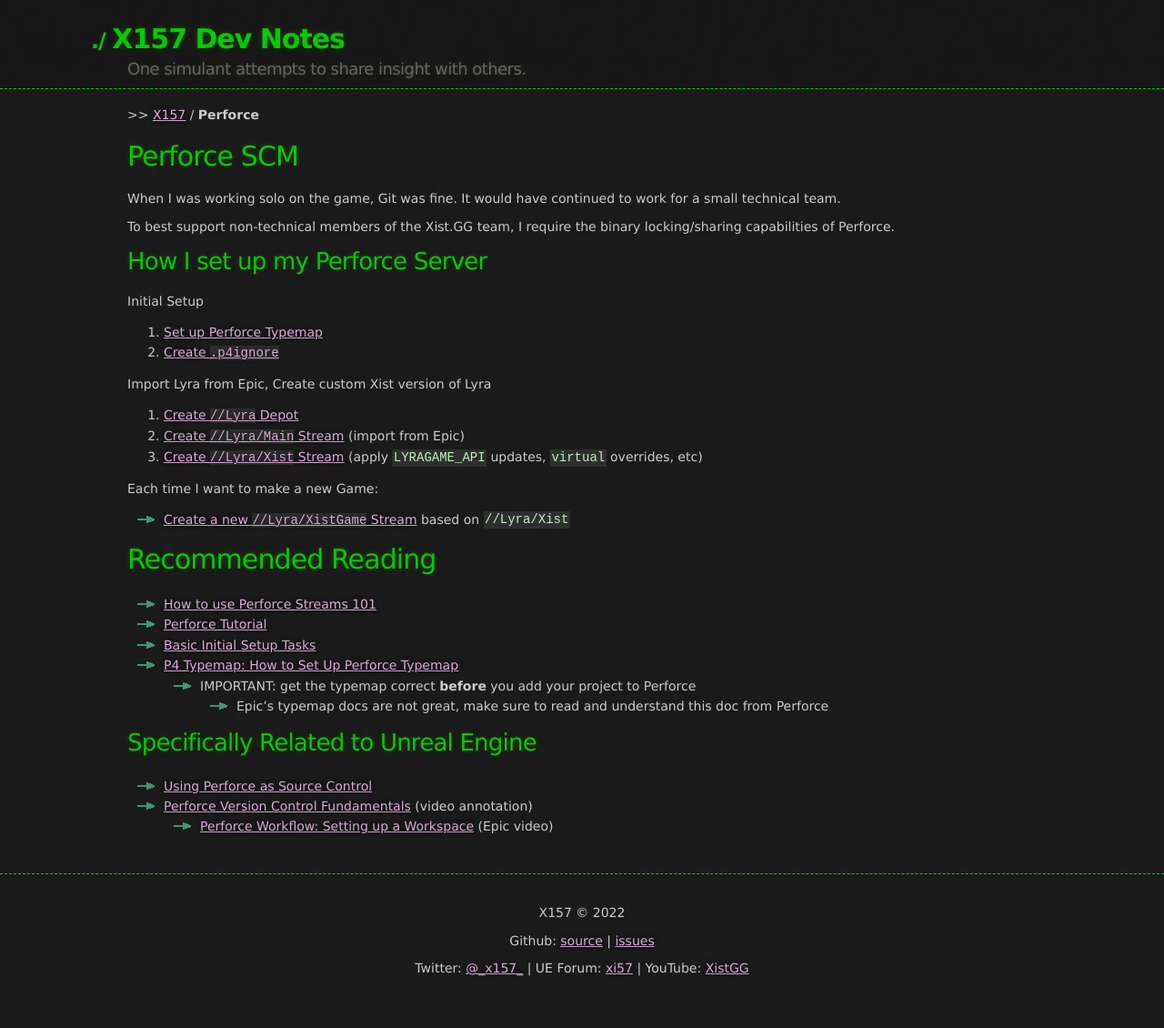
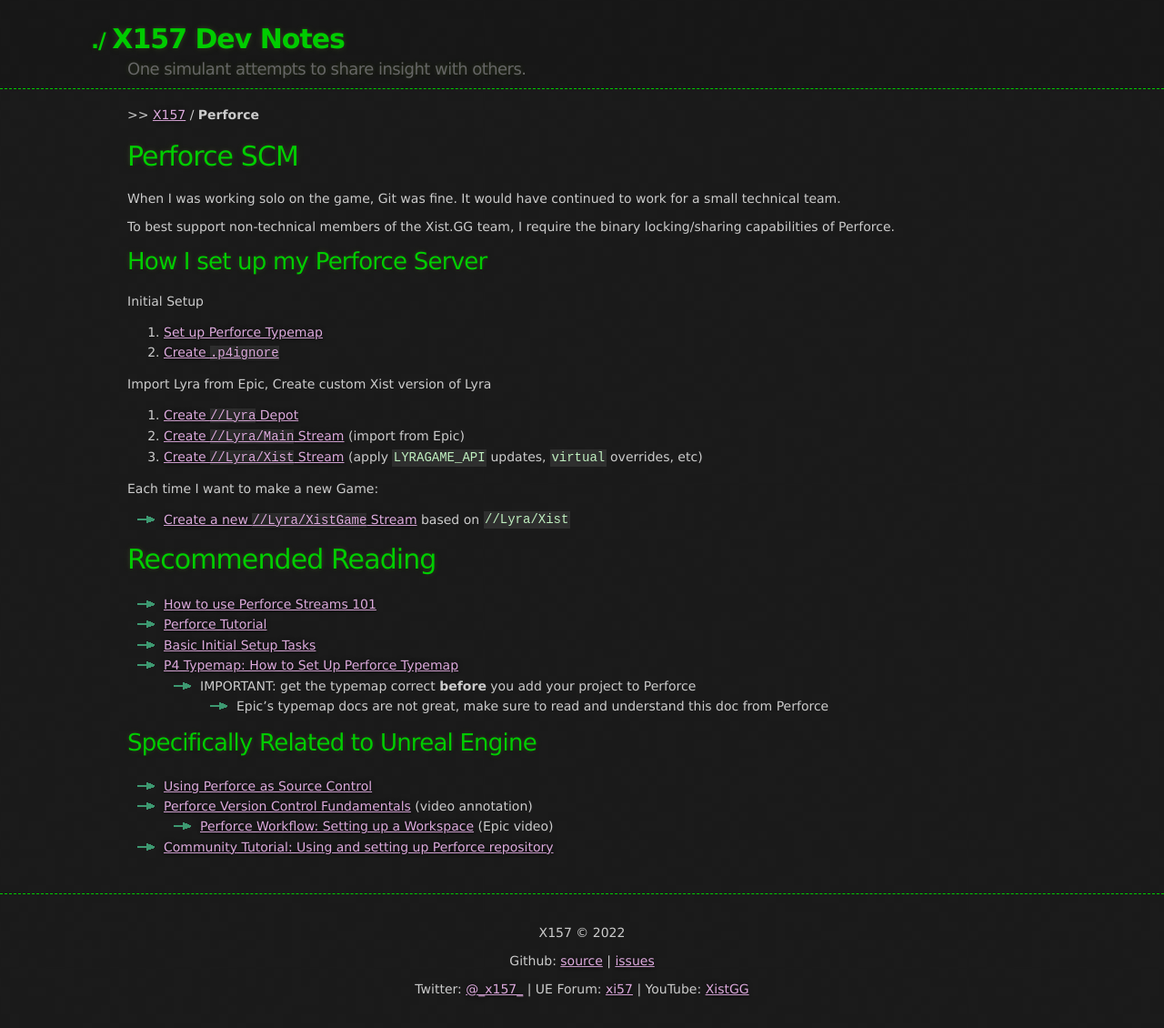
Before and after one commit to x157/x157.github.io, a Jekyll site: the page built from Perforce/index.md, in a window 1280 px wide. Shown: the whole page at 91% size. Built offline with Jekyll 4.4.1, drawn with Linux system fonts in a browser that asks for light colours; before the commit the page ends 1107 px from its top, so only the background shows below that.

Commit message:
Add community tutorial link

```diff
--- a/Perforce/index.md
+++ b/Perforce/index.md
@@ -44,3 +44,4 @@
 - [Using Perforce as Source Control](https://docs.unrealengine.com/5.1/en-US/using-perforce-as-source-control-for-unreal-engine/)
 - [Perforce Version Control Fundamentals](./Annotations/Inside-Unreal/EpicGames-Version-Control-Fundamentals) (video annotation)
   - [Perforce Workflow: Setting up a Workspace](https://youtu.be/JxXydvG4mlI?t=1898) (Epic video)
+- [Community Tutorial: Using and setting up Perforce repository](https://dev.epicgames.com/community/learning/tutorials/Gxoj/unreal-engine-using-and-setting-up-perforce-repository)
```
